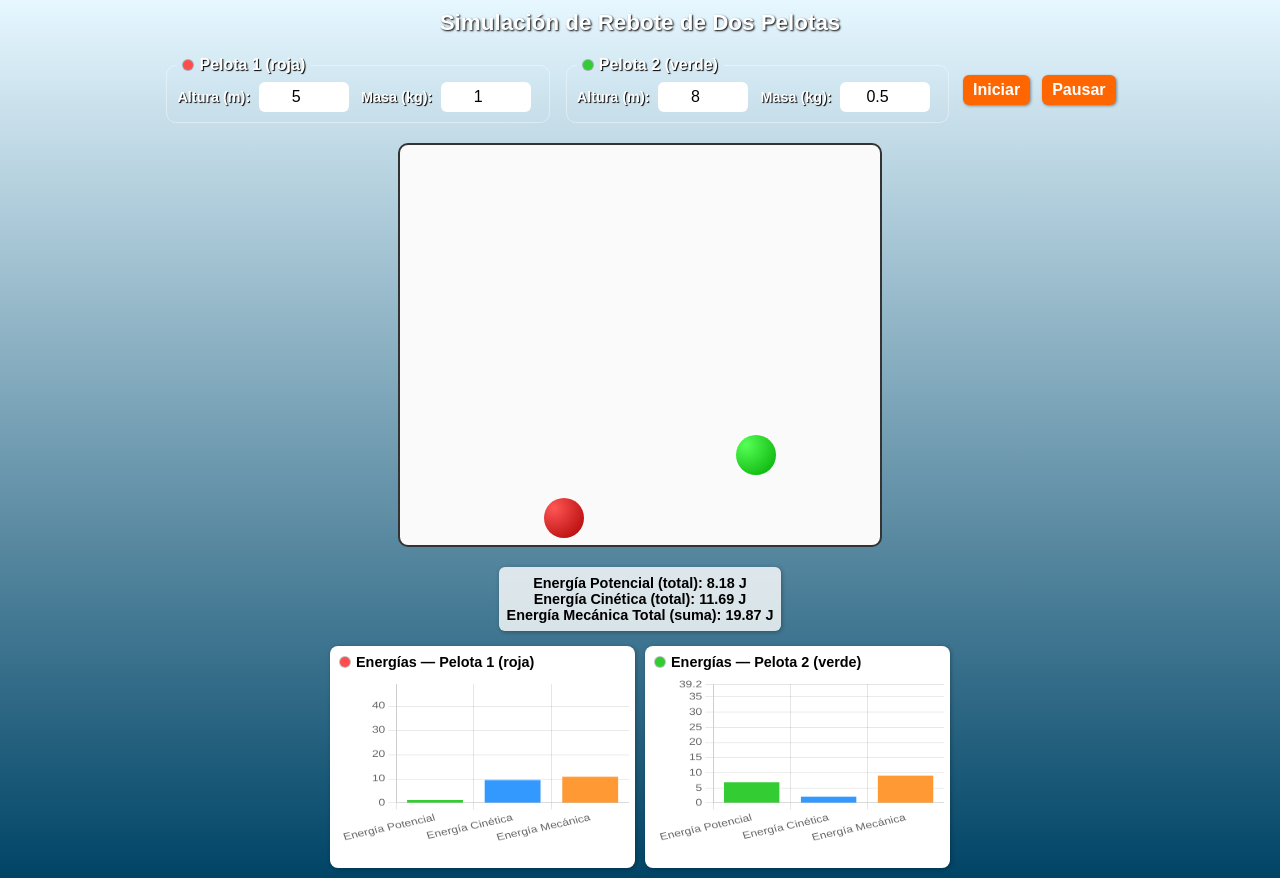
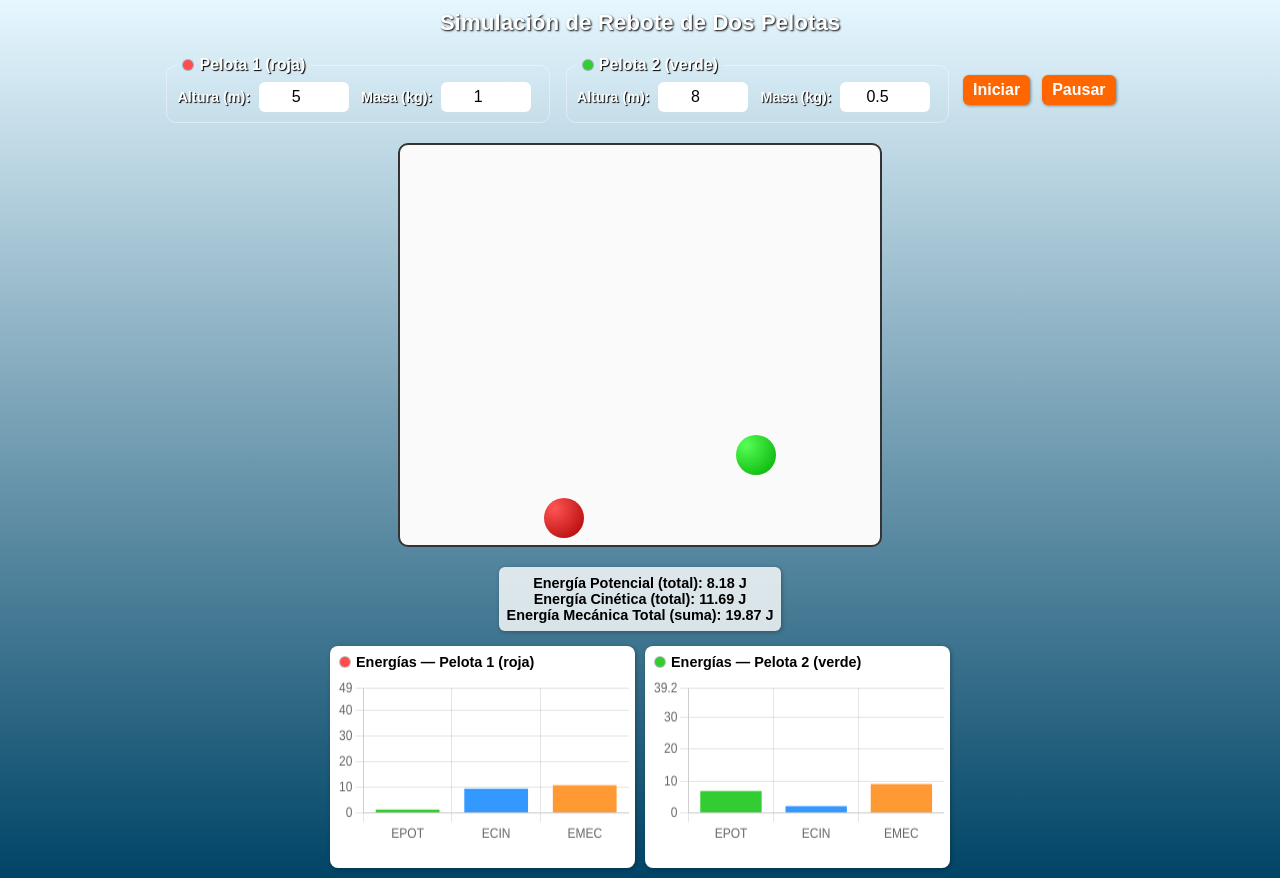
Before and after one commit to lfaga-lab/simuladorenergiamecanica, a plain HTML site: page index.html in a window 1280 px wide. Both pictures are taken after a click on the button "Iniciar". Drawn offline with nearby package versions, Linux system fonts and the light colour scheme.

Commit message:
Update index.html

```diff
--- a/index.html
+++ b/index.html
@@ -247,21 +247,17 @@
   </div>
 
   <!-- Modal -->
-  <div id="modalOverlay" role="dialog" aria-modal="true" aria-labelledby="modalTitle">
+  <div id="modalOverlay">
     <div id="modalCard">
       <div id="modalHeader">
         <span id="modalTitle">Estado actual de energías</span>
         <button class="btn-secondary" onclick="cerrarModal()">Cerrar</button>
       </div>
       <div id="modalBody">
-        <div class="pel-row">
-          <span class="dot red"></span><strong>Pelota 1 (roja)</strong>
-        </div>
+        <div class="pel-row"><span class="dot red"></span><strong>Pelota 1 (roja)</strong></div>
         <div id="infoP1"></div>
         <hr>
-        <div class="pel-row">
-          <span class="dot green"></span><strong>Pelota 2 (verde)</strong>
-        </div>
+        <div class="pel-row"><span class="dot green"></span><strong>Pelota 2 (verde)</strong></div>
         <div id="infoP2"></div>
       </div>
       <div id="modalFooter">
@@ -272,14 +268,9 @@
   </div>
 
   <script>
-    const g = 9.8;       // gravedad (m/s²)
-    const escala = 50;   // pixeles por metro
-    let animacion;
-    let pelotas = [];
-    let energiaTexto;
-    let paused = false;
-
-    // Dos gráficos separados
+    const g = 9.8;
+    const escala = 50;
+    let animacion, pelotas = [], energiaTexto, paused = false;
     let chart1, chart2, chartData1, chartData2;
     let maxEnergia1 = 0, maxEnergia2 = 0;
 
@@ -299,162 +290,76 @@
         { altura: altura2, velocidad: 0, masa: masa2, elem: document.getElementById("pelota2") }
       ];
 
-      // Escalas máximas independientes por pelota
       maxEnergia1 = masa1 * g * altura1;
       maxEnergia2 = masa2 * g * altura2;
 
       energiaTexto = document.getElementById("energia");
 
       inicializarGraficos();
-      actualizarEnergia(); // pinta estado inicial
+      actualizarEnergia();
       animar();
     }
 
     function inicializarGraficos() {
       const ctx1 = document.getElementById("grafico1").getContext("2d");
       const ctx2 = document.getElementById("grafico2").getContext("2d");
-
       if (chart1) chart1.destroy();
       if (chart2) chart2.destroy();
-
-      chartData1 = {
-        labels: ["Energía Potencial", "Energía Cinética", "Energía Mecánica"],
-        datasets: [{
-          label: "Pelota 1 (J)",
-          data: [0, 0, 0],
-          backgroundColor: ["#33cc33", "#3399ff", "#ff9933"]
-        }]
-      };
-      chartData2 = {
-        labels: ["Energía Potencial", "Energía Cinética", "Energía Mecánica"],
-        datasets: [{
-          label: "Pelota 2 (J)",
-          data: [0, 0, 0],
-          backgroundColor: ["#33cc33", "#3399ff", "#ff9933"]
-        }]
-      };
-
-      chart1 = new Chart(ctx1, {
-        type: "bar",
-        data: chartData1,
-        options: {
-          animation: false,
-          responsive: true,
-          maintainAspectRatio: false,
-          scales: { y: { beginAtZero: true, max: maxEnergia1 } },
-          plugins: { legend: { display: false } }
-        }
-      });
-
-      chart2 = new Chart(ctx2, {
-        type: "bar",
-        data: chartData2,
-        options: {
-          animation: false,
-          responsive: true,
-          maintainAspectRatio: false,
-          scales: { y: { beginAtZero: true, max: maxEnergia2 } },
-          plugins: { legend: { display: false } }
-        }
-      });
+      chartData1 = { labels: ["EPOT", "ECIN", "EMEC"], datasets: [{ data: [0,0,0], backgroundColor: ["#33cc33", "#3399ff", "#ff9933"] }] };
+      chartData2 = { labels: ["EPOT", "ECIN", "EMEC"], datasets: [{ data: [0,0,0], backgroundColor: ["#33cc33", "#3399ff", "#ff9933"] }] };
+      chart1 = new Chart(ctx1,{ type:"bar", data:chartData1, options:{ animation:false, scales:{y:{beginAtZero:true,max:maxEnergia1}}, plugins:{legend:{display:false}} }});
+      chart2 = new Chart(ctx2,{ type:"bar", data:chartData2, options:{ animation:false, scales:{y:{beginAtZero:true,max:maxEnergia2}}, plugins:{legend:{display:false}} }});
     }
 
     function actualizarEnergia() {
-      // Energías por pelota
       const pot1 = pelotas[0].masa * g * pelotas[0].altura;
-      const cin1 = 0.5 * pelotas[0].masa * pelotas[0].velocidad * pelotas[0].velocidad;
+      const cin1 = 0.5 * pelotas[0].masa * pelotas[0].velocidad ** 2;
       const mec1 = pot1 + cin1;
-
       const pot2 = pelotas[1].masa * g * pelotas[1].altura;
-      const cin2 = 0.5 * pelotas[1].masa * pelotas[1].velocidad * pelotas[1].velocidad;
+      const cin2 = 0.5 * pelotas[1].masa * pelotas[1].velocidad ** 2;
       const mec2 = pot2 + cin2;
 
-      // Totales (como referencia)
-      const potT = pot1 + pot2;
-      const cinT = cin1 + cin2;
-      const mecT = mec1 + mec2;
+      const potT = pot1 + pot2, cinT = cin1 + cin2, mecT = mec1 + mec2;
+      energiaTexto.innerHTML = `Energía Potencial (total): ${potT.toFixed(2)} J<br>
+        Energía Cinética (total): ${cinT.toFixed(2)} J<br>
+        Energía Mecánica Total (suma): ${mecT.toFixed(2)} J`;
 
-      energiaTexto.innerHTML = "Energía Potencial (total): " + potT.toFixed(2) + " J" +
-                               "<br>Energía Cinética (total): " + cinT.toFixed(2) + " J" +
-                               "<br>Energía Mecánica Total (suma): " + mecT.toFixed(2) + " J";
-
-      // Actualiza cada gráfico por separado
-      chartData1.datasets[0].data = [pot1, cin1, mec1];
-      chart1.update();
-
-      chartData2.datasets[0].data = [pot2, cin2, mec2];
-      chart2.update();
+      chartData1.datasets[0].data = [pot1, cin1, mec1]; chart1.update();
+      chartData2.datasets[0].data = [pot2, cin2, mec2]; chart2.update();
     }
 
     function animar() {
       if (paused) return;
-
-      pelotas.forEach(p => {
-        p.velocidad -= g * 0.02;      // Δt = 0.02s
-        p.altura += p.velocidad * 0.02;
-
-        if (p.altura <= 0) {
-          p.altura = 0;
-          p.velocidad = -p.velocidad * 0.7;  // 30% de pérdida por rebote
-          if (Math.abs(p.velocidad) < 0.5) {
-            p.velocidad = 0; // se detiene cuando es muy chico el rebote
-          }
-        }
-
-        p.elem.style.bottom = (p.altura * escala) + "px";
+      pelotas.forEach(p=>{
+        p.velocidad -= g*0.02;
+        p.altura += p.velocidad*0.02;
+        if(p.altura<=0){ p.altura=0; p.velocidad=-p.velocidad*0.7; if(Math.abs(p.velocidad)<0.5) p.velocidad=0; }
+        p.elem.style.bottom=(p.altura*escala)+"px";
       });
-
       actualizarEnergia();
-      animacion = requestAnimationFrame(animar);
+      animacion=requestAnimationFrame(animar);
     }
 
     function togglePausa() {
-      paused = !paused;
-      const btn = document.getElementById('pauseBtn');
-      if (paused) {
-        btn.textContent = 'Reanudar';
-        mostrarModalConEnergias();
-      } else {
-        document.getElementById('modalOverlay').style.display = 'none';
-        animar(); // retoma animación
-      }
+      paused=!paused;
+      const btn=document.getElementById('pauseBtn');
+      if(paused){ btn.textContent='Reanudar'; mostrarModalConEnergias(); }
+      else { document.getElementById('modalOverlay').style.display='none'; animar(); }
     }
+    function reanudarDesdeModal(){ paused=false; document.getElementById('pauseBtn').textContent='Pausar'; document.getElementById('modalOverlay').style.display='none'; animar();}
+    function cerrarModal(){ document.getElementById('modalOverlay').style.display='none'; }
 
-    function reanudarDesdeModal() {
-      paused = false;
-      document.getElementById('pauseBtn').textContent = 'Pausar';
-      document.getElementById('modalOverlay').style.display = 'none';
-      animar();
-    }
-
-    function cerrarModal() {
-      document.getElementById('modalOverlay').style.display = 'none';
-      // permanece en pausa
-    }
-
-    function mostrarModalConEnergias() {
-      // Calcula energías actuales (sin modificar nada)
-      const pot1 = pelotas[0].masa * g * pelotas[0].altura;
-      const cin1 = 0.5 * pelotas[0].masa * pelotas[0].velocidad * pelotas[0].velocidad;
-      const mec1 = pot1 + cin1;
-
-      const pot2 = pelotas[1].masa * g * pelotas[1].altura;
-      const cin2 = 0.5 * pelotas[1].masa * pelotas[1].velocidad * pelotas[1].velocidad;
-      const mec2 = pot2 + cin2;
-
-      const fmt = (x) => x.toFixed(2);
-
-      document.getElementById('infoP1').innerHTML =
-        `EPOT: <strong>${fmt(pot1)}</strong> J &nbsp;|&nbsp; ` +
-        `ECIN: <strong>${fmt(cin1)}</strong> J &nbsp;|&nbsp; ` +
-        `EMEC: <strong>${fmt(mec1)}</strong> J`;
-
-      document.getElementById('infoP2').innerHTML =
-        `EPOT: <strong>${fmt(pot2)}</strong> J &nbsp;|&nbsp; ` +
-        `ECIN: <strong>${fmt(cin2)}</strong> J &nbsp;|&nbsp; ` +
-        `EMEC: <strong>${fmt(mec2)}</strong> J`;
-
-      document.getElementById('modalOverlay').style.display = 'flex';
+    function mostrarModalConEnergias(){
+      const pot1=pelotas[0].masa*g*pelotas[0].altura, cin1=0.5*pelotas[0].masa*pelotas[0].velocidad**2, mec1=pot1+cin1;
+      const pot2=pelotas[1].masa*g*pelotas[1].altura, cin2=0.5*pelotas[1].masa*pelotas[1].velocidad**2, mec2=pot2+cin2;
+      const fmt=x=>x.toFixed(2);
+      document.getElementById('infoP1').innerHTML=
+        `Altura: <strong>${fmt(pelotas[0].altura)}</strong> m | Velocidad: <strong>${fmt(pelotas[0].velocidad)}</strong> m/s<br>
+         EPOT: <strong>${fmt(pot1)}</strong> J | ECIN: <strong>${fmt(cin1)}</strong> J | EMEC: <strong>${fmt(mec1)}</strong> J`;
+      document.getElementById('infoP2').innerHTML=
+        `Altura: <strong>${fmt(pelotas[1].altura)}</strong> m | Velocidad: <strong>${fmt(pelotas[1].velocidad)}</strong> m/s<br>
+         EPOT: <strong>${fmt(pot2)}</strong> J | ECIN: <strong>${fmt(cin2)}</strong> J | EMEC: <strong>${fmt(mec2)}</strong> J`;
+      document.getElementById('modalOverlay').style.display='flex';
     }
   </script>
 </body>
```
